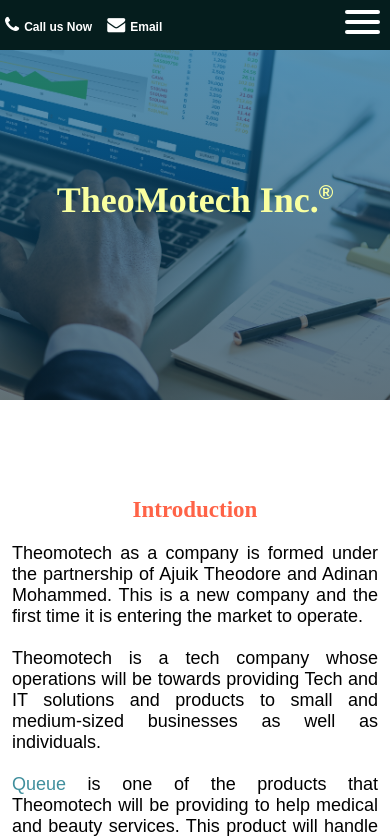
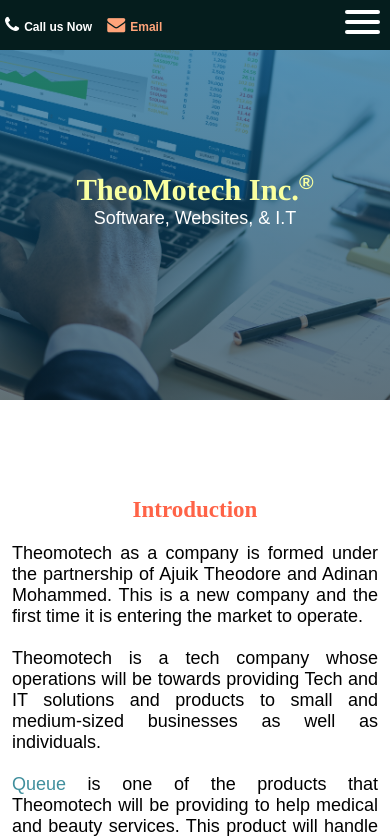
Before and after one commit to AdinanAries/ThomotechOfficial, a website: page public/index.html in a window 390 px wide. Shown: the top 838 px of the page. Drawn offline with nearby package versions, Linux system fonts and the light colour scheme.

Commit message:
added description to jumbotron text

```diff
--- a/public/index.html
+++ b/public/index.html
@@ -27,6 +27,7 @@
       <h1 class="jumbotronText">
         TheoMotech Inc.<sup style="font-size: 1.1rem;">&#174;</sup>
       </h1>
+      <p style="text-align: center; color: white;"> Software, Websites, & I.T </p>
     </div>
     <header>
       <div class="headerBackground"></div>
@@ -36,12 +37,12 @@
         <div class="mobileCallUsBtns" style="padding-top: 15px; padding-left: 5px;">
           <p style="font-weight: bolder;  text-align: right;">
             <a href="tel:17327999546">
-              <span class="contactHover">
+              <span style="color: white;">
                 <i class="fa fa-phone"></i> <span style="font-size: 12px;">Call us Now</span>
               </span>
             </a>
             <a href="mailto:support@theomotech.com">
-              <span class="contactHover">
+              <span style="color: rgb(255, 164, 122);">
                 <i style="margin-left: 10px;" class="fa fa-envelope"></i> <span style="font-size: 12px;">Email</span>
               </span>
             </a>
--- a/public/style.css
+++ b/public/style.css
@@ -480,7 +480,7 @@
   }
   .jumbotronText {
     margin-top: 0;
-    font-size: 2rem;
+    font-size: 1.7rem;
   }
   .jumbotron {
     height: 400px;
```
